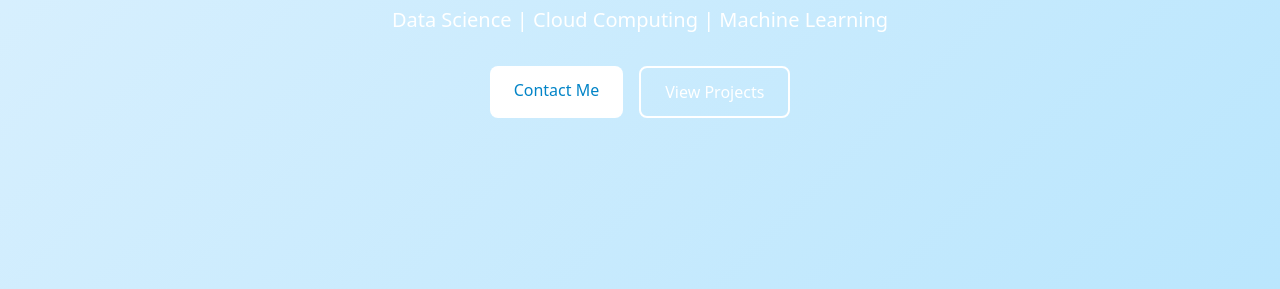
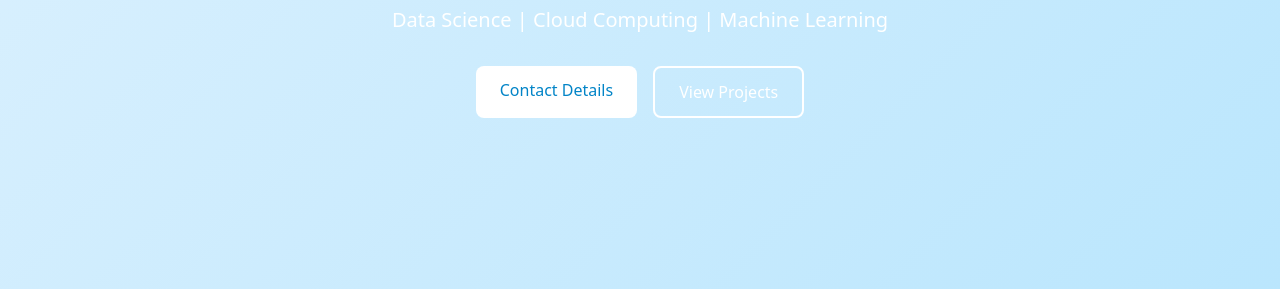
Before and after one commit to devireddyajay/portifolio, a plain HTML site: page index.html in a window 1280 px wide. Shown: the part 511-800 px from the top of the page. Drawn offline with nearby package versions, Linux system fonts and the light colour scheme; files that its build step writes are made by us from their sources; files whose address does not match are found by name.

Commit message:
Update index.html updated

```diff
--- a/index.html
+++ b/index.html
@@ -86,7 +86,7 @@
             <h1 class="text-5xl font-bold mb-4">Ajay Kumar Reddy Devireddy</h1>
             <p class="text-xl mb-8">Data Science | Cloud Computing | Machine Learning</p>
             <div class="flex justify-center space-x-4">
-                <a href="#contact" class="bg-white text-blue-600 px-6 py-3 rounded-lg hover:bg-gray-100 transition-colors">Contact Me</a>
+                <a href="#contact" class="bg-white text-blue-600 px-6 py-3 rounded-lg hover:bg-gray-100 transition-colors">Contact Details</a>
                 <a href="#projects" class="bg-transparent border-2 border-white text-white px-6 py-3 rounded-lg hover:bg-white hover:text-blue-600 transition-colors">View Projects</a>
             </div>
         </div>
```
